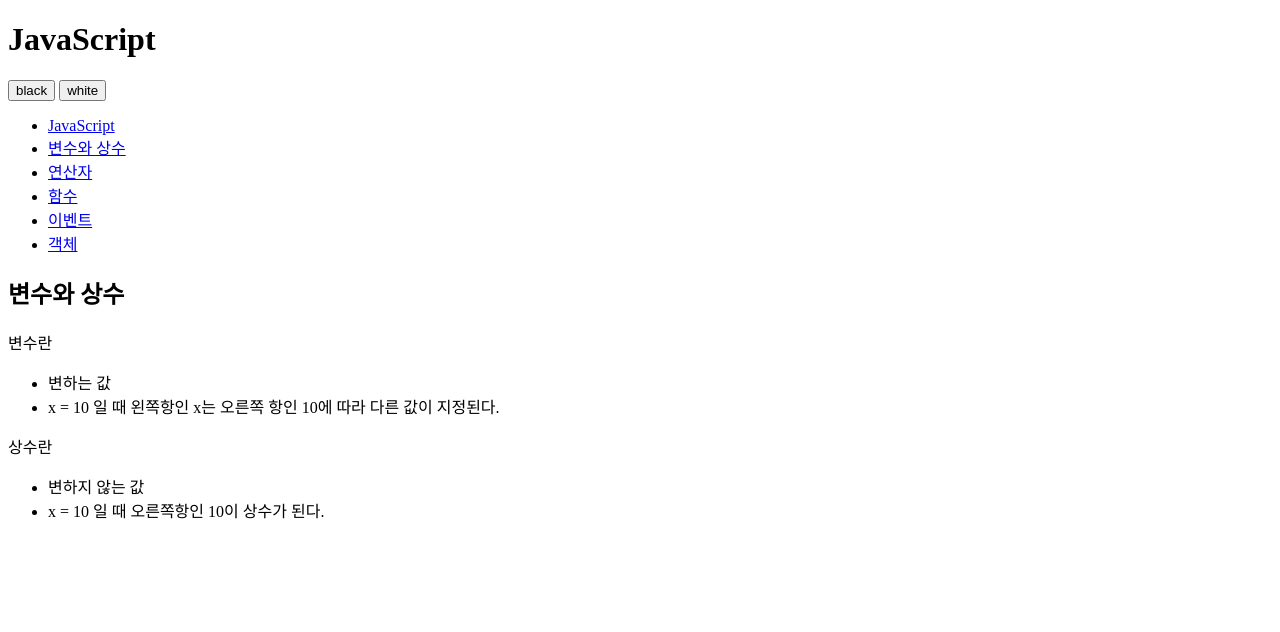
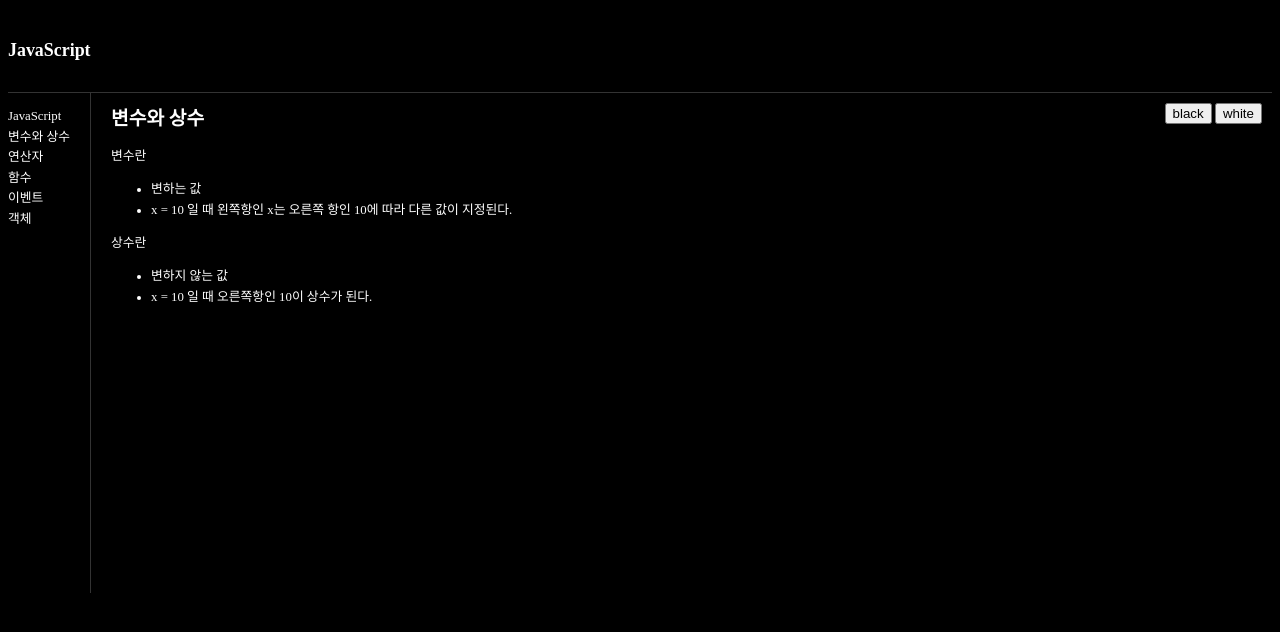
Before and after one commit to wldbs/opentuto, a plain HTML site: page index.html in a window 1280 px wide. Both pictures are taken after a click on the button "black". Drawn offline with Linux system fonts and the light colour scheme.

Commit message:
add javascript.html, change index.html q qw qw
q
q
q

```diff
--- a/index.html
+++ b/index.html
@@ -2,6 +2,66 @@
 <html>
     <head>
         <meta charset="utf-8" />
+        <style type="text/css">
+            body {
+                font-size: 0.8em;
+                font-family: dotum;
+                line-height: 1.6em;
+            }
+            body.black {
+                background-color: black;
+                color: white;
+            }
+            body.black a {
+                color: white;
+            }
+            body.black a:hover {
+                color: #f60;
+            }
+            body.black header {
+                border-bottom: 1px solid #333;
+            }
+            body.black nav {
+                border-right: 1px solid #333;
+            }
+            header {
+                border-bottom: 1px solid #ccc;
+                padding: 20px 0;
+            }
+            #toolbar {
+                padding: 10px;
+                float: right;
+            }
+            nav {
+                float: left;
+                margin-right: 20px;
+                min-height: 500px;
+                border-right: 1px solid #ccc;
+            }
+            nav ul {
+                list-style: none;
+                padding-left: 0;
+                padding-right: 20px;
+            }
+            article {
+                float: left;
+            }
+            footer {
+                clear: both;
+            }
+            a {
+                text-decoration: none;
+            }
+            a:link, a:visited {
+                color: #333;
+            }
+            a:hover {
+                color: #f60;
+            }
+            h1 {
+                font-size: 1.4em;
+            }
+        </style>
     </head>
 
     <body id="body">
@@ -10,23 +70,37 @@
                 <h1>JavaScript</h1>
             </header>
             <div id="toolbar">
-                <input type="button" value="black" />
-                <input type="button" value="white" />
+                <input type="button" value="black" onclick="document.getElementById('body').className='black'" />
+                <input type="button" value="white" onclick="document.getElementById('body').className='white'" />
             </div>
             <nav>
                 <ul>
-                    <li><a href="http://opentutorials.org/course/49/17">JavaScript</a></li>
-                    <li><a href="http://opentutorials.org/course/49/16">변수와 상수</a></li>
-                    <li><a href="http://opentutorials.org/course/49/18">연산자</a></li>
-                    <li><a href="http://opentutorials.org/course/49/19">함수</a></li>
-                    <li><a href="http://opentutorials.org/course/49/20">이벤트</a></li>
-                    <li><a href="http://opentutorials.org/course/49/21">객체</a></li>
+                    <li>
+                        <a href="http://opentutorials.org/course/49/16">JavaScript</a>
+                    </li>
+                    <li>
+                        <a href="http://opentutorials.org/course/49/17">변수와 상수</a>
+                    </li>
+                    <li>
+                        <a href="http://opentutorials.org/course/49/18">연산자</a>
+                    </li>
+                    <li>
+                        <a href="http://opentutorials.org/course/49/19">함수</a>
+                    </li>
+                    <li>
+                        <a href="http://opentutorials.org/course/49/20">이벤트</a>
+                    </li>
+                    <li>
+                        <a href="http://opentutorials.org/course/49/21">객체</a>
+                    </li>
                 </ul>
             </nav>
             <article>
                 <h2>변수와 상수</h2>
                 <div>
-                    <p>변수란</p>
+                    <p>
+                        변수란
+                    </p>
                     <ul>
                         <li>
                             변하는 값
```
Also changed, not shown: css.html (added, +21 -0 lines), javascript.html (added, +10 -0 lines).
